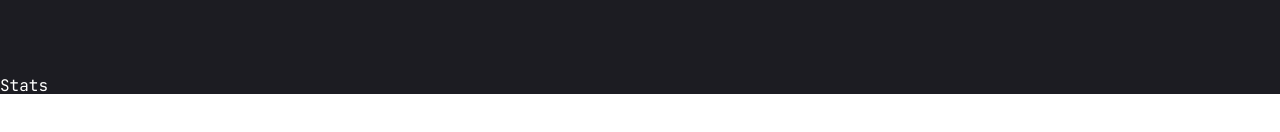
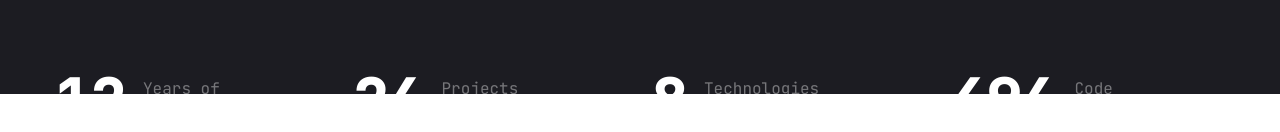
Before and after one commit to akinbo-emmanuel/my-portfolio, a Next.js app: page / in a window 1280 px wide. Shown: the part 706-838 px from the top of the page. Before the commit the page ends 808 px from the top, so only its background shows below. Built offline with nearby package versions, Linux system fonts and the light colour scheme.

Commit message:
Homaepage completed

```diff
--- a/components/Home/Stats.tsx
+++ b/components/Home/Stats.tsx
@@ -1,7 +1,55 @@
+"use client";
+
+import CountUp from "react-countup";
+
+const stats = [
+  {
+    num: 12,
+    text: "Years of experience",
+  },
+  {
+    num: 26,
+    text: "Projects completed",
+  },
+  {
+    num: 8,
+    text: "Technologies mastered",
+  },
+  {
+    num: 500,
+    text: "Code commits",
+  },
+];
+
 const Stats = () => {
   return (
-    <div>Stats</div>
-  )
-}
+    <section className="pt-4 pb-12 xl:pt-0 xl:pb-0">
+      <div className="container mx-auto">
+        <div className="flex flex-wrap gap-6 max-w-[80vw] mx-auto xl:max-w-none">
+          {stats.map((item, index) => (
+            <div
+              className="flex-1 flex gap-4 items-center justify-center xl:justify-start"
+              key={index}
+            >
+              <CountUp
+                end={item.num}
+                duration={5}
+                delay={2}
+                className="text-4xl xl:text-6xl font-extrabold"
+              />
+              <p
+                className={`${
+                  item.text.length < 15 ? "max-w-[100px]" : "max-w-[150px]"
+                } leading-snug text-white/40`}
+              >
+                {item.text}
+              </p>
+            </div>
+          ))}
+        </div>
+      </div>
+    </section>
+  );
+};
 
-export default Stats
+export default Stats;
--- a/package.json
+++ b/package.json
@@ -21,6 +21,7 @@
     "lucide-react": "^0.454.0",
     "next": "15.0.2",
     "react": "^18.3.1",
+    "react-countup": "^6.5.3",
     "react-dom": "^18.3.1",
     "react-icons": "^5.3.0",
     "tailwind-merge": "^2.5.4",
```
Also changed, not shown: 1 other file (tests, documents, lock files or other folders).
